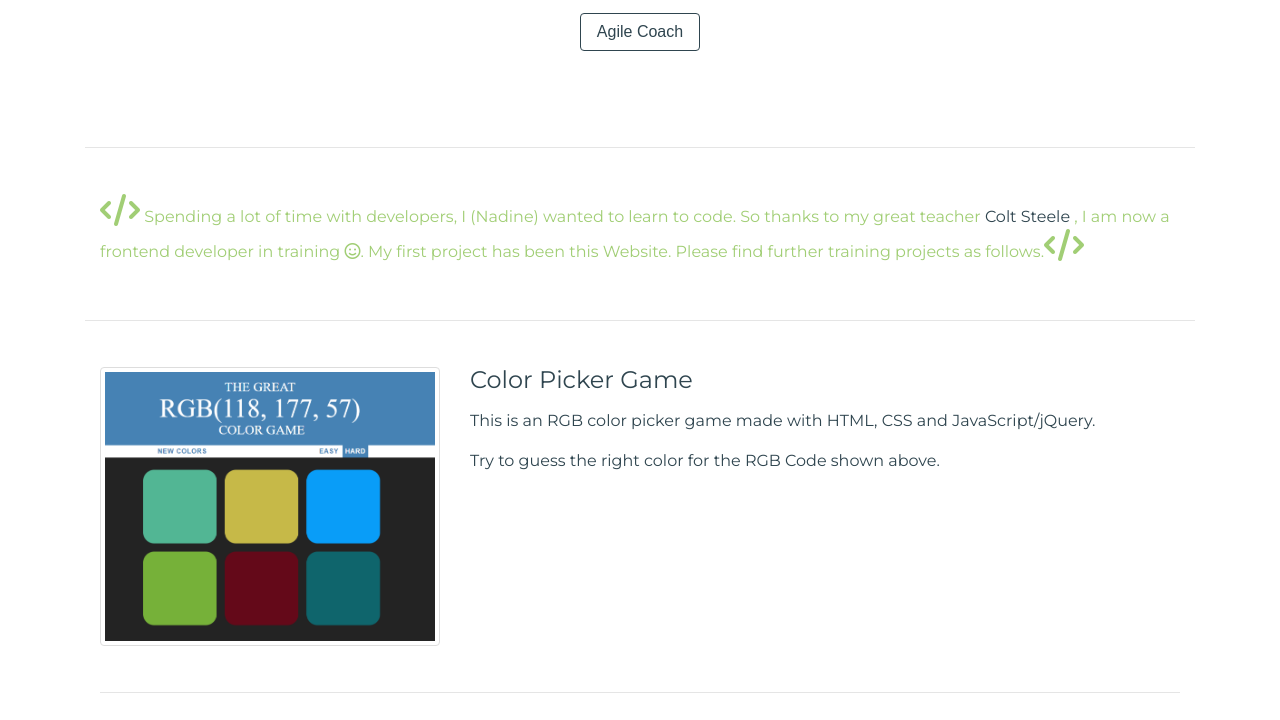
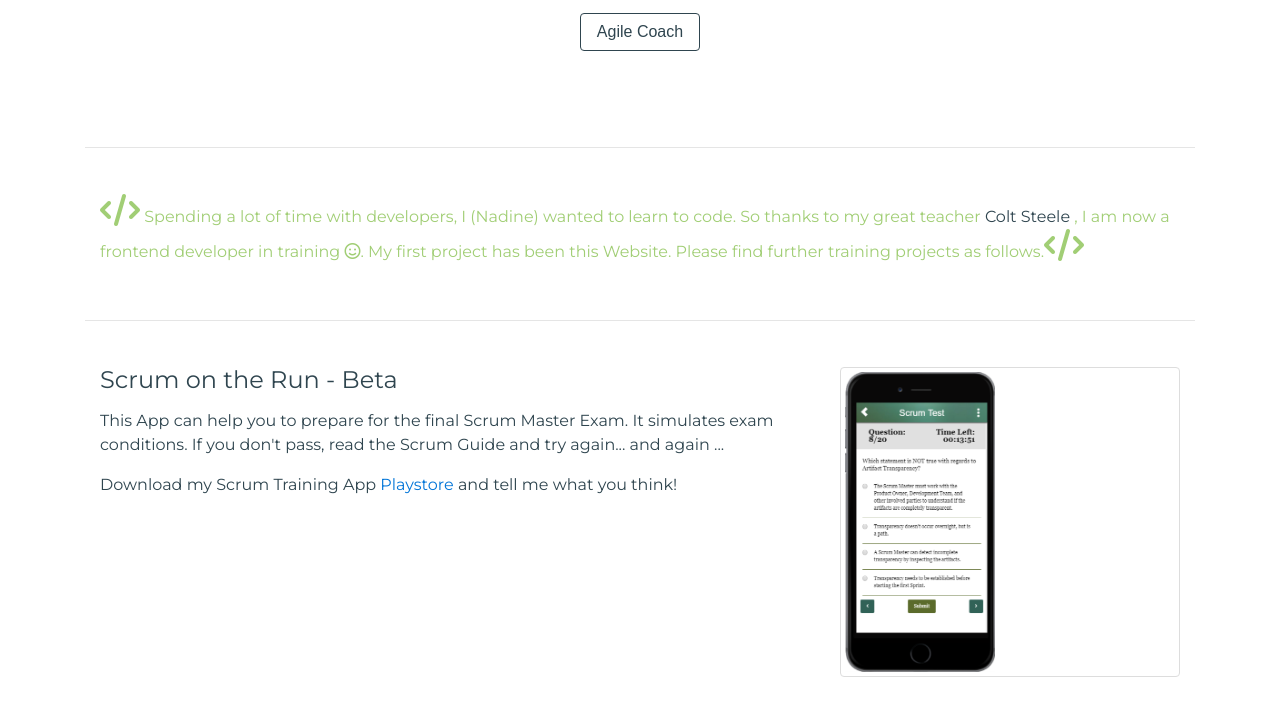
Before and after one commit to internadine/internadine.github.io, a plain HTML site: page featured.html in a window 1280 px wide. Shown: the part 175-895 px from the top of the page. Drawn offline with nearby package versions, Linux system fonts and the light colour scheme; a script that the page names is missing.

Commit message:
add scrum app beta to featured

```diff
--- a/featured.html
+++ b/featured.html
@@ -92,6 +92,20 @@
         <hr />
         <div class="container">
             <div class="row">
+                <div class="col-lg-8">
+                    <h4><a href="https://play.google.com/apps/testing/com.app.scrumtest" class="text">Scrum on the Run - Beta</a> </h4>
+                    <p></p>
+                    <p class="text">This App can help you to prepare for the final Scrum Master Exam. It simulates exam conditions. If you don't pass, read the Scrum Guide and try again... and again ...</p>
+                    <p class="text">Download my Scrum Training App <a href="https://play.google.com/apps/testing/com.app.scrumtest">Playstore</a> and tell me what you think!</p>
+                </div>
+                <div class="col-lg-4 flex-first flex-lg-unordered">
+                    <div class="img-thumbnail">
+                        <a href="todos.html"><img src="assets/img/screenshot3.png" height="300px" width="150px" alt="App Screenshot"></a>
+                    </div>
+                </div>
+            </div>
+            <hr />
+            <div class="row">
                 <div class="col-lg-4">
                     <div class="img-thumbnail">
                         <a href="colorGame.html"><img src="assets/img/color_game.png" alt="Color picker game"></a>
```
Also changed, not shown: assets/img/screenshot3.png (added).
